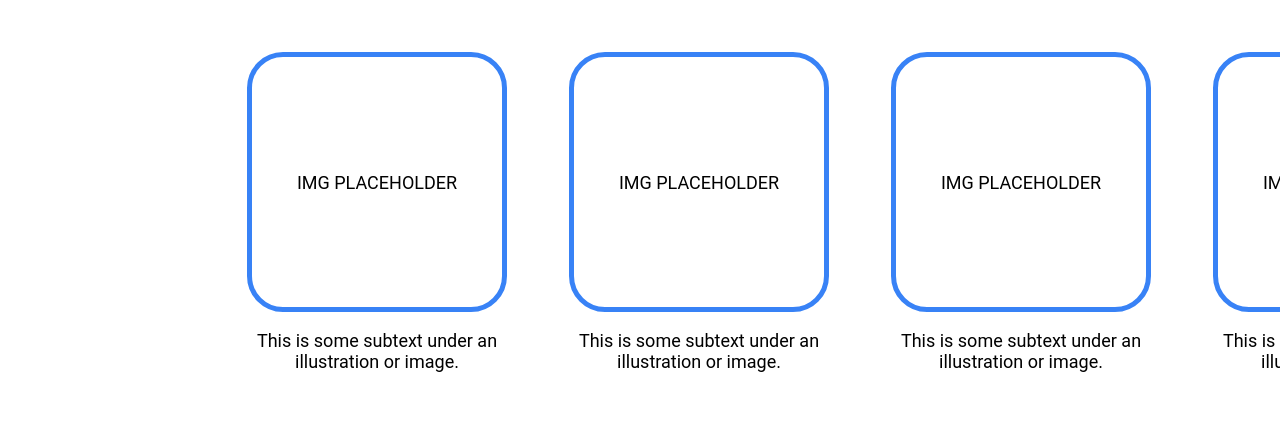
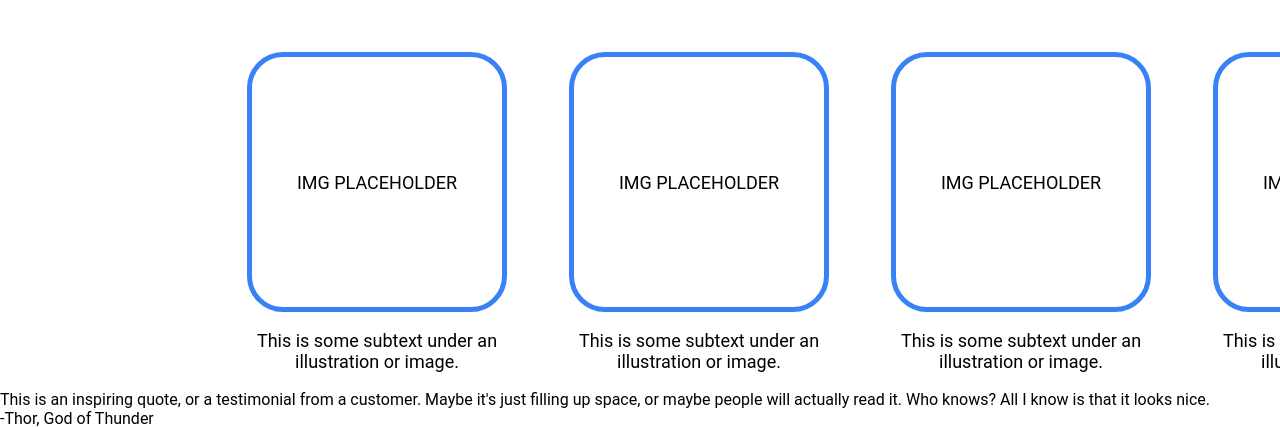
Before and after one commit to exaimz/landing_page, a plain HTML site: page index.html in a window 1280 px wide. Shown: the part 587-1015 px from the top of the page. Before the commit the page ends 977 px from the top, so only its background shows below. Drawn offline with Linux system fonts and the light colour scheme.

Commit message:
Add quote to landing page

```diff
--- a/index.html
+++ b/index.html
@@ -57,5 +57,11 @@
         </div>
     </div>
 
+
+    <div class="quote space">
+        <p>This is an inspiring quote, or a testimonial from a customer. Maybe it's just filling up space, or maybe people will actually read it. Who knows? All I know is that it looks nice.</p>
+        <p>-Thor, God of Thunder</p>
+
+    </div>
 </body>
 </html>
```
